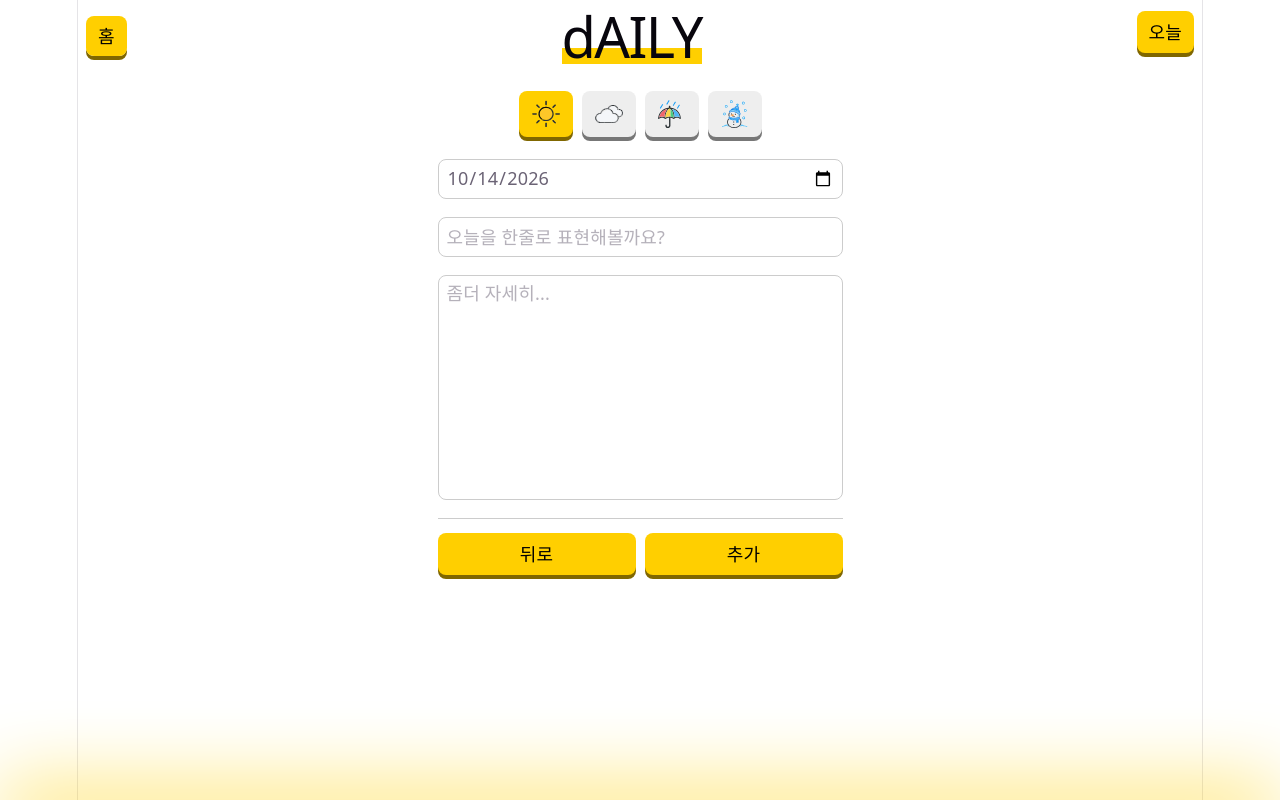
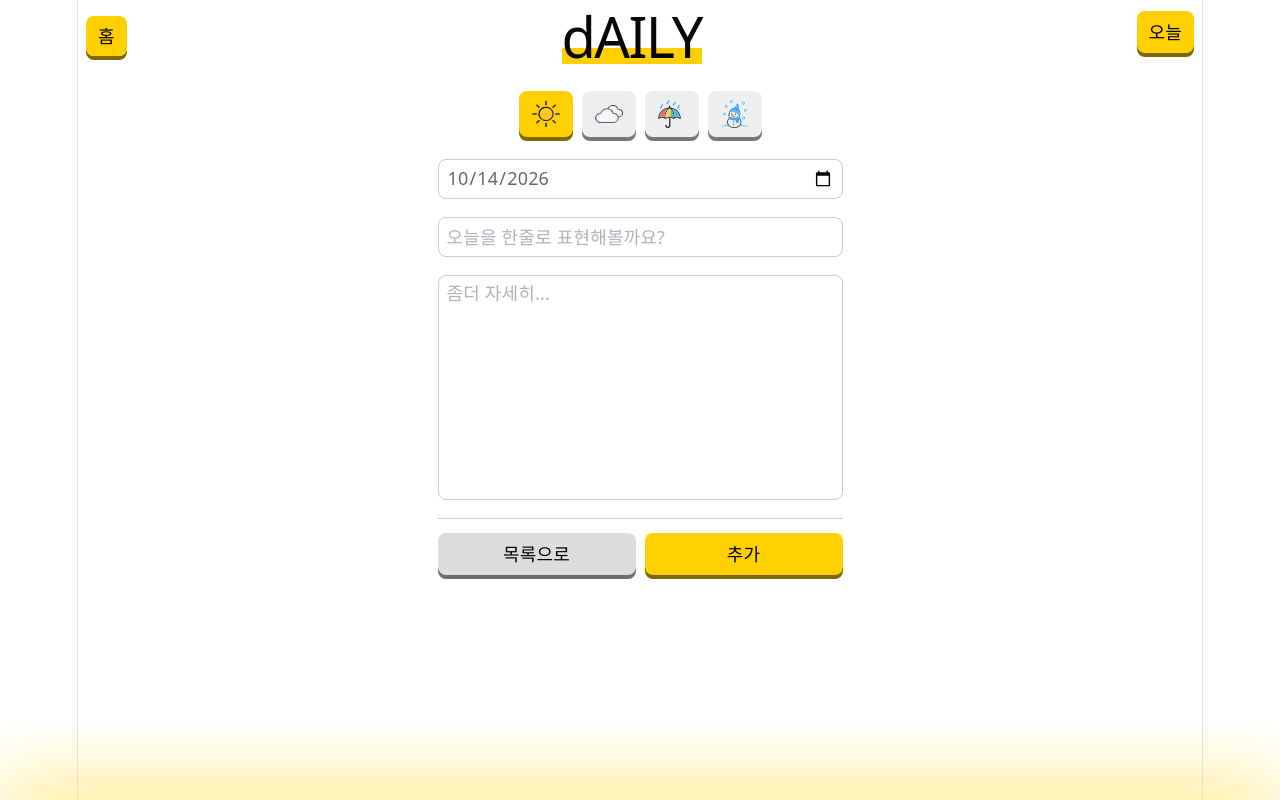
Before and after one commit to wondaero/react-example, a React (Vite) app in the folder react-example/: page /daily/new in a window 1280 px wide. Built offline with nearby package versions, Linux system fonts and the light colour scheme.

Commit message:
중간 커밋(완성율 70%)

```diff
--- a/react-example/src/components/Input.tsx
+++ b/react-example/src/components/Input.tsx
@@ -12,6 +12,7 @@ type InputProps = {
   onKeyUp?: KeyboardEventHandler<HTMLInputElement>;
   value?: string;
   ref?: Ref<HTMLInputElement>;
+  readonly?: boolean;
 };
 
 function Input({
@@ -25,6 +26,7 @@ function Input({
   onKeyUp,
   value,
   ref,
+  readonly,
 }: InputProps) {
   return (
     <label
@@ -39,6 +41,7 @@ function Input({
         onKeyUp={onKeyUp}
         value={value}
         ref={ref}
+        readOnly={readonly}
       ></input>
     </label>
   );
--- a/react-example/src/components/LinkButton.tsx
+++ b/react-example/src/components/LinkButton.tsx
@@ -1,4 +1,4 @@
-import type { ReactNode } from "react";
+import type { ReactNode, CSSProperties } from "react";
 import { Link } from "react-router";
 import styles from "./Button.module.css";
 
@@ -6,11 +6,21 @@ type LinkButtonProps = {
   to: string;
   children: ReactNode;
   className?: string;
+  style?: CSSProperties;
+  bg?: string;
+  color?: string;
 };
 
-function LinkButton({ to, children, className }: LinkButtonProps) {
+function LinkButton({ to, children, className, bg, color, style }: LinkButtonProps) {
+  const combiStyle = {
+    ...(bg && { "--btn-bg": bg }),
+    ...(color && { "--btn-color": color }),
+    ...style,
+  };
+
+
   return (
-    <Link to={to} className={`${styles.btn} ${className ?? ""}`}>
+    <Link to={to} className={`${styles.btn} ${className ?? ""}`} style={combiStyle}>
       {children}
     </Link>
   );
--- a/react-example/src/components/Textarea.tsx
+++ b/react-example/src/components/Textarea.tsx
@@ -12,7 +12,8 @@ type TextareaProps = {
   value?: string;
   ref?: Ref<HTMLTextAreaElement>;
   height?: number;
-  resize?: boolean
+  resize?: boolean;
+  readonly?: boolean;
 };
 
 function Textarea({
@@ -24,6 +25,7 @@ function Textarea({
   onChange,
   value,
   ref,
+  readonly,
 }: TextareaProps) {
   return (
     <label
@@ -36,6 +38,7 @@ function Textarea({
         onChange={onChange}
         value={value}
         ref={ref}
+        readOnly={readonly}
       ></textarea>
     </label>
   );
--- a/react-example/src/components/daily/DailyList.tsx
+++ b/react-example/src/components/daily/DailyList.tsx
@@ -19,7 +19,7 @@ const dateParse = (d: string | number) => {
 const DailyItem = memo(function ({ data }: { data: Daily }) {
   return (
     <li className="border-b-1 border-[#ccc] p-3">
-      <Link to={'/'} className="flex w-full items-center gap-2">
+      <Link to={data.id} className="flex w-full items-center gap-2">
         <div className="w-20 flex justify-center mr-2">
           <WeatherIcon type={data.weather} height={50}></WeatherIcon>
         </div>
--- a/react-example/src/pages/daily/DailyItemPage.tsx
+++ b/react-example/src/pages/daily/DailyItemPage.tsx
@@ -2,10 +2,13 @@ import "@/App.css";
 import Input from "@/components/Input";
 import Textarea from "@/components/Textarea";
 import Button from "@/components/Button";
+import LinkButton from "@/components/LinkButton";
 import WeatherIcon from "@/components/WeatherIcon";
-import { useState, useMemo, useReducer } from "react";
+import { useState, useContext, useReducer } from "react";
+import { useNavigate, useParams } from "react-router";
 
-import DailyBrowser from "@/components/daily/DailyBrowser";
+// import DailyBrowser from "@/components/daily/DailyBrowser";
+import { DailyContext, DailyActionsContext } from "@/pages/daily/DailyPage";
 
 import type { Daily, Actions } from "@/types/daily";
 
@@ -20,12 +23,24 @@ const getYYYYMMDD = (timestamp: number | "") => {
 type Props = { mode: "new" | "view" | "edit" };
 
 function DailyItemPage({ mode }: Props) {
-  const [dailyItem, setDailyItem] = useState<Daily>({
+  const dailyAction = useContext(DailyActionsContext);
+  const dailyList = useContext(DailyContext);
+
+  const navigate = useNavigate();
+  const { id } = useParams();
+
+  const emptyItem = {
     id: "",
     title: "",
     content: "",
     date: Date.now(),
     weather: 1,
+  };
+
+  const [dailyItem, setDailyItem] = useState<Daily>(() => {
+    if(mode === 'new') return emptyItem;
+
+    return dailyList.find(d => d.id === id) ?? emptyItem;
   });
 
   const setData = <K extends keyof Daily>(key: K, value: Daily[K]) => {
@@ -40,21 +55,28 @@ function DailyItemPage({ mode }: Props) {
   const controlBtn = () => {
     switch (mode) {
       case "new":
-        return <Button className="flex-1">추가</Button>;
-        break;
-      case "edit":
+        return <Button className="flex-1" onClick={() => {
+          const newId = crypto.randomUUID();
+          dailyAction.onCreate({...dailyItem, id: newId});
+          navigate(`/daily/${id}`);
+        }}>추가</Button>;
+        case "edit":
         return (
           <>
-            <Button className="flex-1">저장</Button>
-            <Button className="flex-1" bg="#f00" color="#fff">
+            <Button className="flex-1" onClick={() => {
+              dailyAction.onUpdate({...dailyItem});
+              navigate(`/daily/${id}`);
+            }}>저장</Button>
+            <Button className="flex-1" bg="#f00" color="#fff" onClick={() => {
+              dailyAction.onDelete(dailyItem.id);
+              navigate(`/daily`);
+            }}>
               삭제
             </Button>
           </>
         );
-        break;
       case "view":
-        return <Button className="flex-1">수정</Button>;
-        break;
+        return <LinkButton to={`/daily/${id}/edit`} className="flex-1">수정</LinkButton>;
     }
   };
 
@@ -68,6 +90,7 @@ function DailyItemPage({ mode }: Props) {
               className="w-12"
               bg={dailyItem.weather === idx ? "var(--color1)" : "#eee"}
               onClick={() => {
+                if(mode === 'view') return;
                 setData("weather", idx);
               }}
             >
@@ -84,6 +107,7 @@ function DailyItemPage({ mode }: Props) {
             if (!e.target.value) return;
             setData("date", new Date(e.target.value + "T00:00").getTime());
           }}
+          readonly={mode === 'view'}
         />
         <Input
           placeholder="오늘을 한줄로 표현해볼까요?"
@@ -92,6 +116,8 @@ function DailyItemPage({ mode }: Props) {
           onChange={(e) => {
             setData("title", e.target.value);
           }}
+          readonly={mode === 'view'}
+          value={dailyItem.title}
         />
         <Textarea
           placeholder="좀더 자세히..."
@@ -100,10 +126,12 @@ function DailyItemPage({ mode }: Props) {
           onChange={(e) => {
             setData("content", e.target.value);
           }}
+          readonly={mode === 'view'}
+          value={dailyItem.content}
         ></Textarea>
       </section>
       <section className="flex items-center gap-2 pt-4 border-t-1 border-[var(--border-color1)]">
-        <Button className="flex-1">뒤로</Button>
+        <LinkButton bg="#ddd" className="flex-1" to={`/daily${mode === 'edit' ? '/' + id : ''}`}>{mode === 'edit' ? '뒤로' : '목록으로'}</LinkButton>
         {controlBtn()}
       </section>
     </div>
--- a/react-example/src/pages/daily/DailyPage.tsx
+++ b/react-example/src/pages/daily/DailyPage.tsx
@@ -48,35 +48,42 @@ const todayBtn = <Button>오늘</Button>;
 export const DailyContext = createContext<Daily[]>([]);
 export const DailyActionsContext = createContext<Actions[]>([]);
 
-function reducer(state, action) {
+type DailyAction =
+| {type: 'create'; data: Daily}
+| {type: 'update'; data: Daily}
+| {type: 'delete'; data: string}
+
+function reducer(state: Daily[], action: DailyAction): Daily[]{
   switch (action.type) {
     case "create":
       return [action.data, ...state];
-    case "remove":
-      return [action.data, ...state];
+    case "delete":
+      return state.filter((old: Daily) => old.id !== action.data);
     case "update":
-      return [action.data, ...state];
+      return state.map((old: Daily) => old.id === action.data.id ? action.data : old);
   }
 }
 
 function DailyPage() {
   const [daily, dispatch] = useReducer(reducer, initDaily);
-  const [orgDailyList, setOrgDailyList] = useState<Daily[]>(initDaily);
-
-  const onDelete = (data) => {};
-  const onUpdate = () => {};
 
   const actions = {
     onCreate: (data: Daily) => {
       dispatch({
         type: "create",
-        data: {
-          id: crypto.randomUUID(),
-          weather: 1,
-          title: "추가일기",
-          content: "추가 일기입니다1",
-          date: Date.now(),
-        },
+        data: data,
+      });
+    },
+    onUpdate: (data: Daily) => {
+      dispatch({
+        type: "update",
+        data: data,
+      });
+    },
+    onDelete: (delId: string) => {
+      dispatch({
+        type: "delete",
+        data: delId,
       });
     },
   };
```
